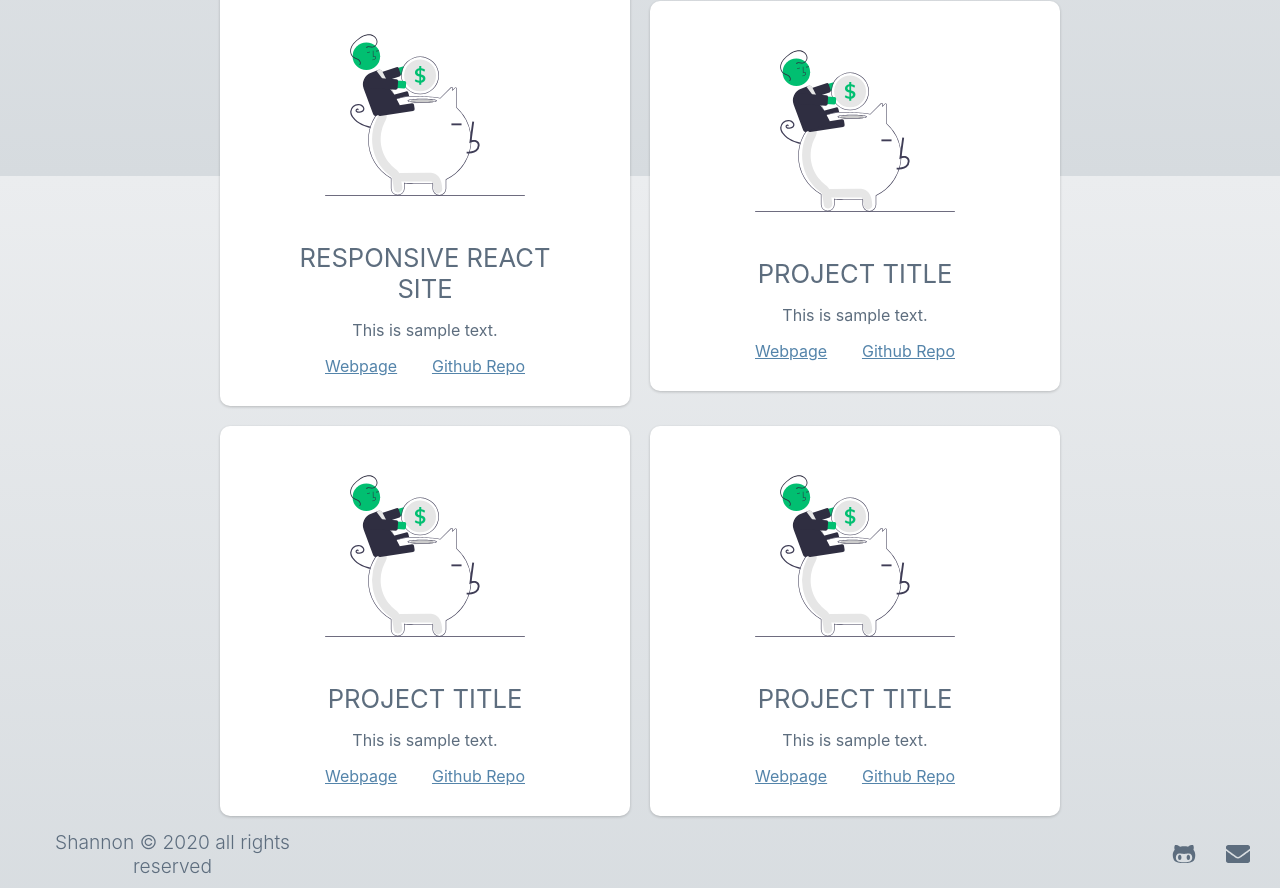
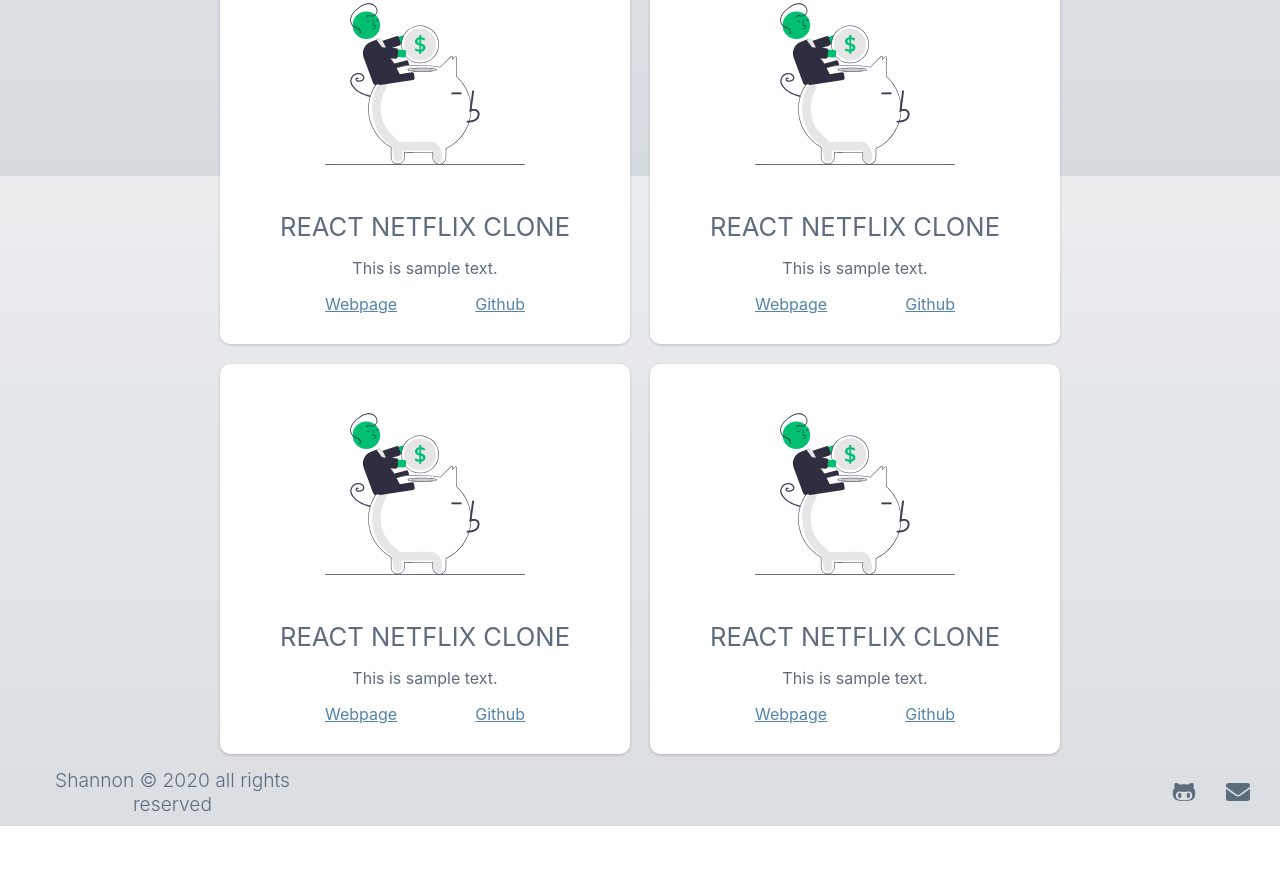
Before and after one commit to ShannonTJ/react-portfolio-site, a React (Create React App) app: page /code in a window 1280 px wide. Shown: the part 624-1512 px from the top of the page. After the commit the page ends 1450 px from the top, so only its background shows below. Built offline with nearby package versions, Linux system fonts and the light colour scheme.

Commit message:
map card data instead of hard coding

```diff
--- /dev/null
+++ b/src/components/Card/cardData.js
@@ -0,0 +1,50 @@
+export const cardData = [
+  {
+    id: 1,
+    src: "images/svg-5.svg",
+    title: "React Netflix Clone",
+    description: "This is sample text.",
+    webpage: "",
+    github: "",
+  },
+  {
+    id: 2,
+    src: "images/svg-5.svg",
+    title: "React Netflix Clone",
+    description: "This is sample text.",
+    webpage: "",
+    github: "",
+  },
+  {
+    id: 3,
+    src: "images/svg-5.svg",
+    title: "React Netflix Clone",
+    description: "This is sample text.",
+    webpage: "",
+    github: "",
+  },
+  {
+    id: 4,
+    src: "images/svg-5.svg",
+    title: "React Netflix Clone",
+    description: "This is sample text.",
+    webpage: "",
+    github: "",
+  },
+  {
+    id: 5,
+    src: "images/svg-5.svg",
+    title: "React Netflix Clone",
+    description: "This is sample text.",
+    webpage: "",
+    github: "",
+  },
+  {
+    id: 6,
+    src: "images/svg-5.svg",
+    title: "React Netflix Clone",
+    description: "This is sample text.",
+    webpage: "",
+    github: "",
+  },
+];
--- a/src/components/Card/index.js
+++ b/src/components/Card/index.js
@@ -1,4 +1,5 @@
 import React from "react";
+import { cardData } from "./cardData";
 import {
   CardContainer,
   CardGroupWrapper,
@@ -16,84 +17,21 @@
   return (
     <CardContainer>
       <CardGroupWrapper>
+        {cardData.map((item) => (
           <ContentContainer>
             <ImageContainer>
-            <Image src={"images/svg-5.svg"} />
+              <Image src={item.src} />
             </ImageContainer>
             <TextContainer>
-            <HeaderText>Responsive React Site</HeaderText>
-            <Text>This is sample text.</Text>
+              <HeaderText>{item.title}</HeaderText>
+              <Text>{item.description}</Text>
             </TextContainer>
             <LinksContainer>
-            <Link>Webpage</Link>
-            <Link>Github Repo</Link>
+              <Link href={item.webpage}>Webpage</Link>
+              <Link href={item.github}>Github</Link>
             </LinksContainer>
           </ContentContainer>
-        <ContentContainer>
-          <ImageContainer>
-            <Image src={"images/svg-5.svg"} />
-          </ImageContainer>
-          <TextContainer>
-            <HeaderText>Responsive React Site</HeaderText>
-            <Text>This is sample text.</Text>
-          </TextContainer>
-          <LinksContainer>
-            <Link>Webpage</Link>
-            <Link>Github Repo</Link>
-          </LinksContainer>
-        </ContentContainer>
-        <ContentContainer>
-          <ImageContainer>
-            <Image src={"images/svg-5.svg"} />
-          </ImageContainer>
-          <TextContainer>
-            <HeaderText>Responsive React Site</HeaderText>
-            <Text>This is sample text.</Text>
-          </TextContainer>
-          <LinksContainer>
-            <Link>Webpage</Link>
-            <Link>Github Repo</Link>
-          </LinksContainer>
-        </ContentContainer>
-        <ContentContainer>
-          <ImageContainer>
-            <Image src={"images/svg-5.svg"} />
-          </ImageContainer>
-          <TextContainer>
-            <HeaderText>Project Title</HeaderText>
-            <Text>This is sample text.</Text>
-          </TextContainer>
-          <LinksContainer>
-            <Link>Webpage</Link>
-            <Link>Github Repo</Link>
-          </LinksContainer>
-        </ContentContainer>
-        <ContentContainer>
-          <ImageContainer>
-            <Image src={"images/svg-5.svg"} />
-          </ImageContainer>
-          <TextContainer>
-            <HeaderText>Project Title</HeaderText>
-            <Text>This is sample text.</Text>
-          </TextContainer>
-          <LinksContainer>
-            <Link>Webpage</Link>
-            <Link>Github Repo</Link>
-          </LinksContainer>
-        </ContentContainer>
-        <ContentContainer>
-          <ImageContainer>
-            <Image src={"images/svg-5.svg"} />
-          </ImageContainer>
-          <TextContainer>
-            <HeaderText>Project Title</HeaderText>
-            <Text>This is sample text.</Text>
-          </TextContainer>
-          <LinksContainer>
-            <Link>Webpage</Link>
-            <Link>Github Repo</Link>
-          </LinksContainer>
-        </ContentContainer>
+        ))}
       </CardGroupWrapper>
     </CardContainer>
   );
```
Also changed, not shown: 1 other file (tests, documents, lock files or other folders). Lines whose indentation alone changed are shown as unchanged.
